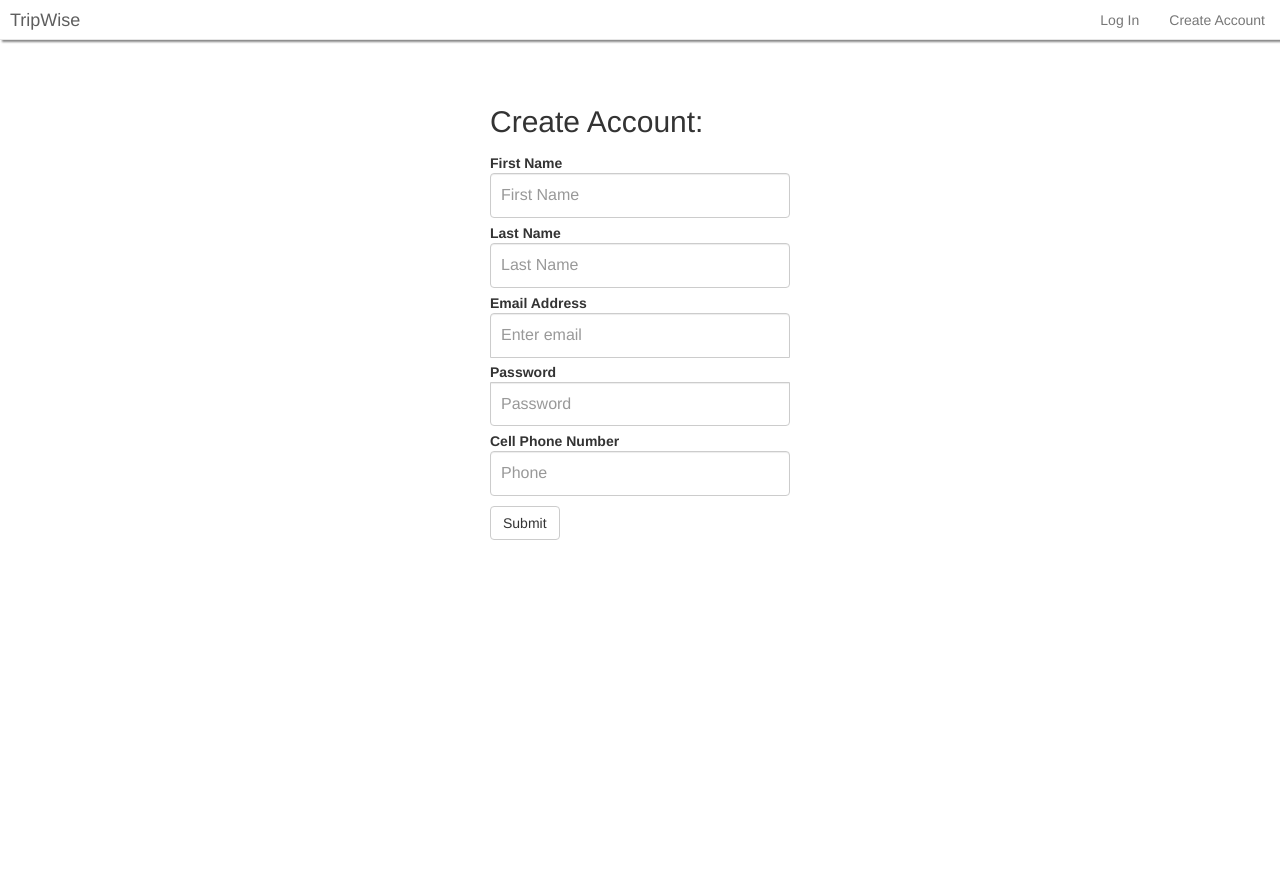
After one commit to carolineorsi/TripWise, a Flask app: page /create in a window 1280 px wide. The commit adds this page. Run offline with Flask 2, Linux system fonts and the light colour scheme; parts of the project's set-up code (start-up, migrations or seed data) failed here and were passed over; some libraries are stand-ins or nearby versions.

Commit message:
Added files.

```diff
--- a/app.py
+++ b/app.py
@@ -4,6 +4,7 @@ import os
 import model
 import map_data
 import phone
+import users
 
 app = Flask(__name__)
 app.secret_key = 'kbegw*^6^Fhjkh'
@@ -35,13 +36,43 @@ def show_login():
 def login():
     email = request.form.get("email")
     password = request.form.get("password")
-    if email != "blach":
+
+    if email == "":
+        flash("Must enter email address.")
+        return redirect(url_for("login"))
+    if password == "":
+        flash("Must enter password.")
+        return redirect(url_for("login"))
+
+    email = email.lower()
+    user = model.session.query(model.User).filter_by(email = email).first()
+
+    if user is None:
+        flash("User does not exist.")
+        return redirect(url_for("login"))
+
+    if email != "blah":
         flash("Invalid email")
+        return redirect(url_for("login"))
+
     return redirect(url_for("index"))
+
 
 @app.route("/create", methods=["GET"])
 def show_create():
     return render_template("create.html")
+
+
+@app.route("/create", methods=["POST"])
+def create_account():
+    firstname = request.form.get("firstname")
+    lastname = request.form.get("lastname")
+    email = request.form.get("email")
+    password = request.form.get("password")
+    phone = request.form.get("phone")
+
+
+    return redirect(url_for("index"))
 
 
 # @app.route("/getplaces", methods=["GET"])
--- a/static/css/style.css
+++ b/static/css/style.css
@@ -184,10 +184,14 @@ span.stars span {
 	margin-bottom: 20px
 }
 
-.navbar-static-top {
+.navbar-fixed-top {
 	margin-bottom: 0;
 }
 
 .nav, .navbar-collapse, .navbar-header {
 	max-height: 40px;
 }
+
+.container {
+	margin-top: 70px;
+}
--- a/static/js/initialize-map.js
+++ b/static/js/initialize-map.js
@@ -24,8 +24,6 @@ $(document).ready(function () {
 	$("#nav-login").on('click', function() {
 		$("#login").toggle();
 	})
-
-	$("#login-form").submit(handleLogin);
 });
 
 
--- /dev/null
+++ b/static/js/login.js
@@ -0,0 +1,20 @@
+$(document).ready(function () {
+	$("#login-form").submit(handleLogin);
+});
+
+
+function handleLogin(evt) {
+	evt.preventDefault();
+
+	var email = $("#email").val();
+	var password = $("#password").val();
+
+	$.post(
+		"/login",
+		{'email': email, 'password': password},
+		function(response) {
+			console.log(response);
+			$("#login").hide();
+		}
+	);
+}
--- /dev/null
+++ b/templates/base.html
@@ -0,0 +1,30 @@
+<html>
+    <head>
+        <link rel="stylesheet" href="//maxcdn.bootstrapcdn.com/bootstrap/3.1.1/css/bootstrap.min.css" />
+        <link rel="stylesheet" href="/static/css/style.css" />
+    </head>
+    <body>
+        <div class="navbar navbar-default navbar-fixed-top">
+            <div class="container-fluid">
+                <div class="navbar-header">
+                    <a class="navbar-brand" href="/">TripWise</a>
+                </div>
+                <div class="navbar-collapse collapse">
+                <ul class="nav navbar-nav navbar-right">
+                        {% if 'id' in session %}
+                     <li><a href="/save">Save Trip</a></li>
+                     <li><a href="/mytrips">My Trips</a></li>
+                     <li><a href="/logout">Log Out</a></li>
+                        {% else %}
+                        <li><a href="/login">Log In</a></li>
+                        <li><a href="/create">Create Account</a></li>
+                        {% endif %}
+
+                    </ul>
+                </div>
+            </div>
+        </div>
+
+        {% block body %}{% endblock %}
+    </body>
+</html>
--- /dev/null
+++ b/templates/create.html
@@ -0,0 +1,45 @@
+{% extends 'base.html' %}
+{% block body %}
+
+    <div class="container">
+      {% with messages = get_flashed_messages() %}
+      {% if messages %}
+      {% for message in messages %}
+      <ul class="flashes">
+          <li>{{message}}</li>
+      </ul>
+      {% endfor %}
+      {% endif %}
+      {% endwith %}
+    </div>
+
+
+    <form class="form-signin" method="POST">
+    <h2>Create Account:</h2>
+      <div class="form-group">
+        <label for="first-name">First Name</label>
+        <input type="text" name="first-name" class="form-control" id="first-name" placeholder="First Name">
+      </div>
+      <div class="form-group">
+        <label for="last-name">Last Name</label>
+        <input type="text" name="last-name" class="form-control" id="last-name" placeholder="Last Name">
+      </div>
+      <div class="form-group">
+        <label for="email">Email Address</label>
+        <input type="email" name="email" class="form-control" id="email" placeholder="Enter email">
+      </div>
+      <div class="form-group" >
+        <label for="password">Password</label>
+        <input type="password" name="password" class="form-control" id="password" placeholder="Password">
+      </div>
+      <div class="form-group" >
+        <label for="phone">Cell Phone Number</label>
+        <input type="text" name="phone" class="form-control" id="phone" placeholder="Phone">
+      </div>
+      <button type="submit" class="btn btn-default">Submit</button>
+    </form>
+
+    <script src="https://ajax.googleapis.com/ajax/libs/jquery/1.11.1/jquery.min.js"></script>
+    <script src="/static/js/login.js"></script>
+
+{% endblock %}
```
Also changed, not shown: templates/login.html (added, +32 -0 lines), users.py (added, +12 -0 lines), static/js/jquery.geocomplete.js (added), tripwise.db (added).
